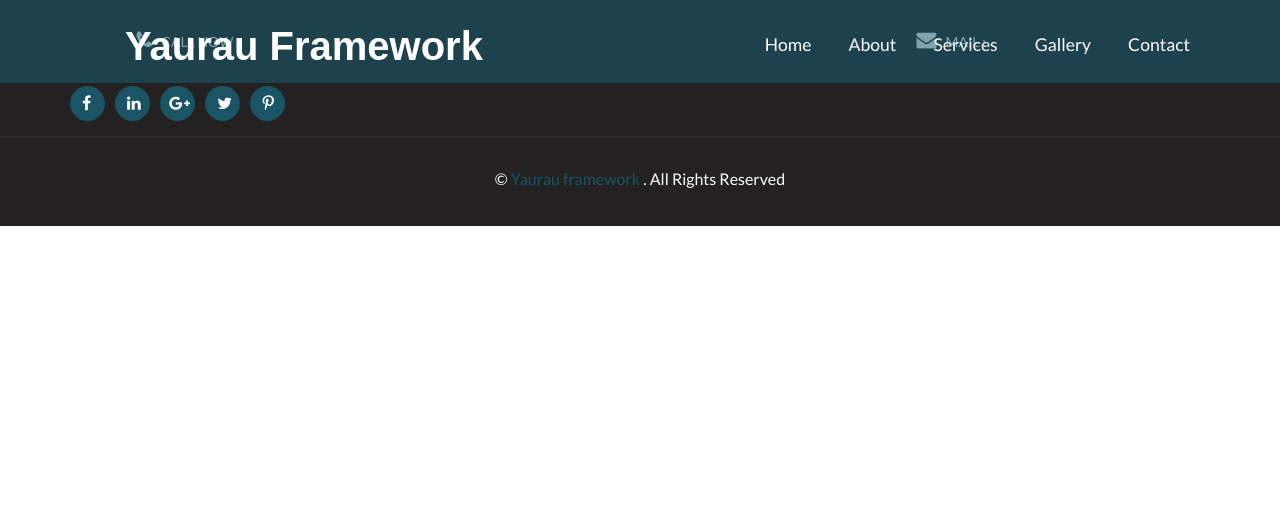
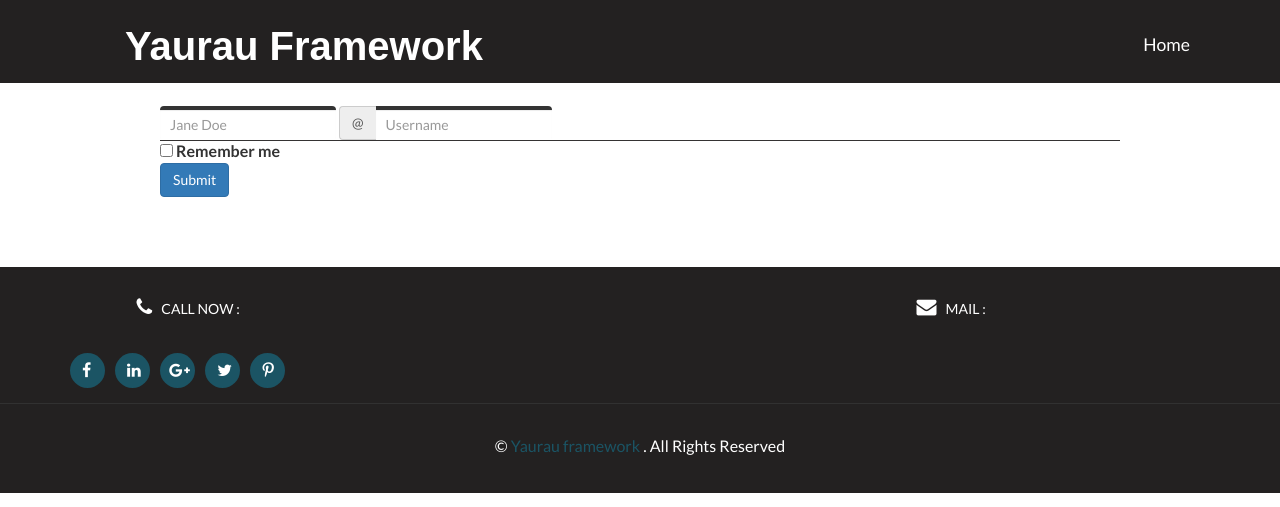
Before and after one commit to Rama7778/News, a PHP site: page /?id=admin in a window 1280 px wide. Shown: the top 507 px of the page. Run offline with PHP 8.4, Linux system fonts and the light colour scheme; classes that the project's autoload settings leave out are loaded by file name; some libraries are stand-ins or nearby versions.

Commit message:
Update the code

```diff
--- a/www/public/css/style.css
+++ b/www/public/css/style.css
@@ -54,6 +54,13 @@ label{
     z-index: 99999;
     padding: 26px 0 26px 0px;
         background: rgba(26, 94, 113, 0.56);
+}
+.top-bar-admin {
+
+	width: 100%;
+	z-index: 99999;
+	padding: 26px 0 26px 0px;
+	background: rgb(35,33,33);
 }
 /*-- Logo --*/
 .logo {
--- a/www/view/Site/base_admin.html.twig
+++ b/www/view/Site/base_admin.html.twig
@@ -61,11 +61,11 @@
 <body>
 
 <!--Header-->
-<div class="header">
+
     <!--Top-Bar-->
-    <div class="top-bar">
+    <div class="top-bar-admin">
         <div class="container">
-            <div class="header-nav">
+
                 <nav class="navbar navbar-default">
                     <!-- Brand and toggle get grouped for better mobile display -->
                     <div class="navbar-header">
@@ -82,18 +82,37 @@
                         <nav class="linkEffects linkHoverEffect_12">
                             <ul>
                                 <li><a class="active" href="../../index.php"><span>Home</span></a></li>
-                                <li><a class="scroll" href="#about"><span>About</span></a></li>
-                                <li><a class="scroll" href="#service"><span>Services</span></a></li>
-                                <li><a class="scroll" href="#gallery"><span>Gallery</span></a></li>
-                                <li><a class="scroll" href="#contact"><span>Contact</span></a></li>
+
                             </ul>
                         </nav>
                     </div>
                 </nav>
             </div>
         </div>
-    </div>
+
+
     <!--//Top-Bar-->
+<!--about-->
+
+<br>
+        <form class="form-inline">
+            <label class="sr-only" for="inlineFormInput">Name</label>
+            <input type="text" class="form-control mb-2 mr-sm-2 mb-sm-0" id="inlineFormInput" placeholder="Jane Doe">
+
+            <label class="sr-only" for="inlineFormInputGroup">Username</label>
+            <div class="input-group mb-2 mr-sm-2 mb-sm-0">
+                <div class="input-group-addon">@</div>
+                <input type="text" class="form-control" id="inlineFormInputGroup" placeholder="Username">
+            </div>
+
+            <div class="form-check mb-2 mr-sm-2 mb-sm-0">
+                <label class="form-check-label">
+                    <input class="form-check-input" type="checkbox"> Remember me
+                </label>
+            </div>
+
+            <button type="submit" class="btn btn-primary">Submit</button>
+        </form>
 
     <!--footer-->
 
@@ -133,24 +152,8 @@
         </div>
 
     </div>
-</div>
+
 <!--/footer -->
-<!-- smooth scrolling -->
-<script type="text/javascript">
-    $(document).ready(function() {
-        /*
-         var defaults = {
-         containerID: 'toTop', // fading element id
-         containerHoverID: 'toTopHover', // fading element hover id
-         scrollSpeed: 1200,
-         easingType: 'linear'
-         };
-         */
-        $().UItoTop({ easingType: 'easeOutQuart' });
-    });
-</script>
-<a href="#" id="toTop" style="display: block;"> <span id="toTopHover" style="opacity: 1;"> </span></a>
-<!-- //smooth scrolling -->
-<script type="text/javascript" src="../../public/js/bootstrap.min.js"></script>
+
 </body>
 </html>
```
